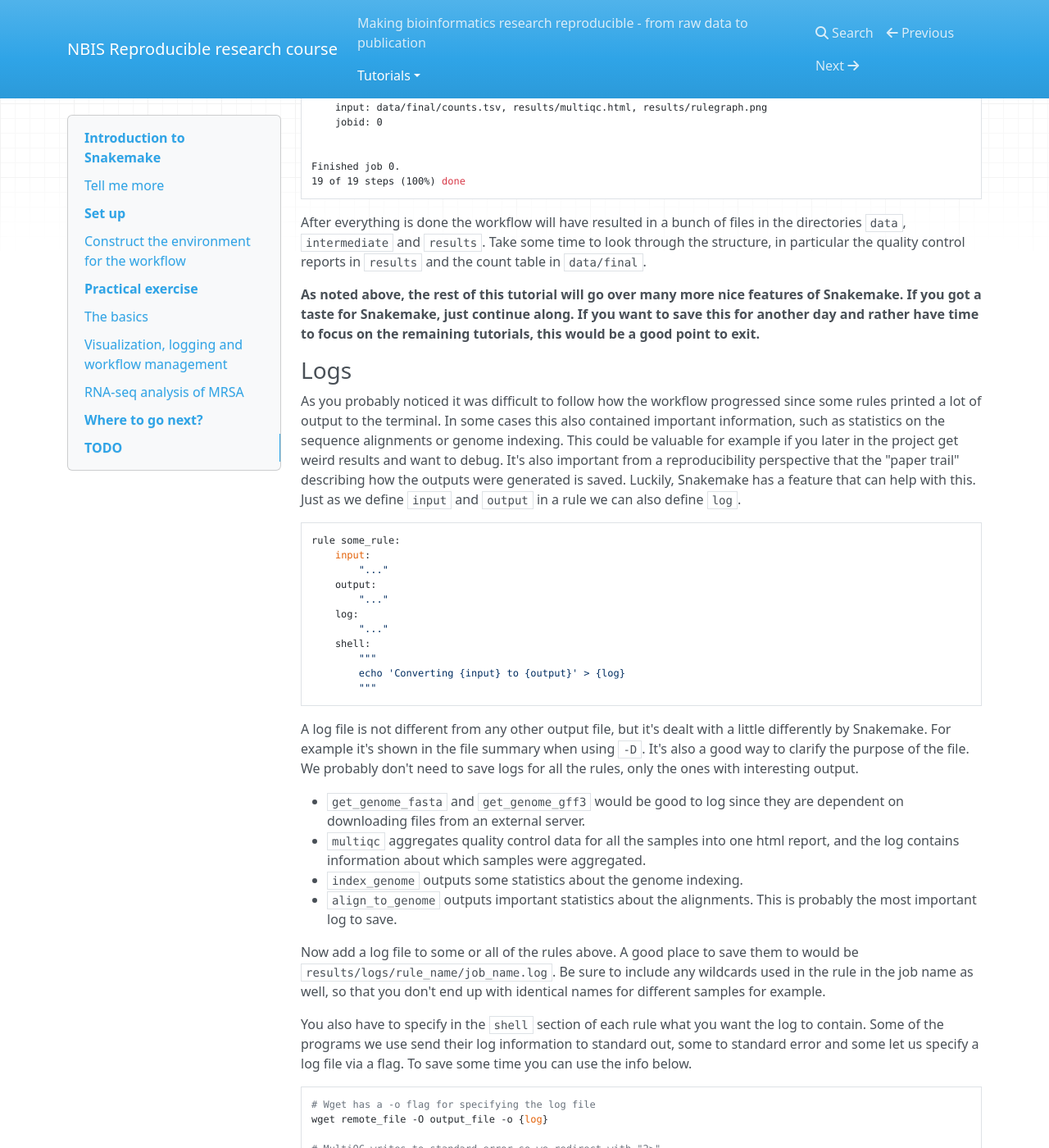
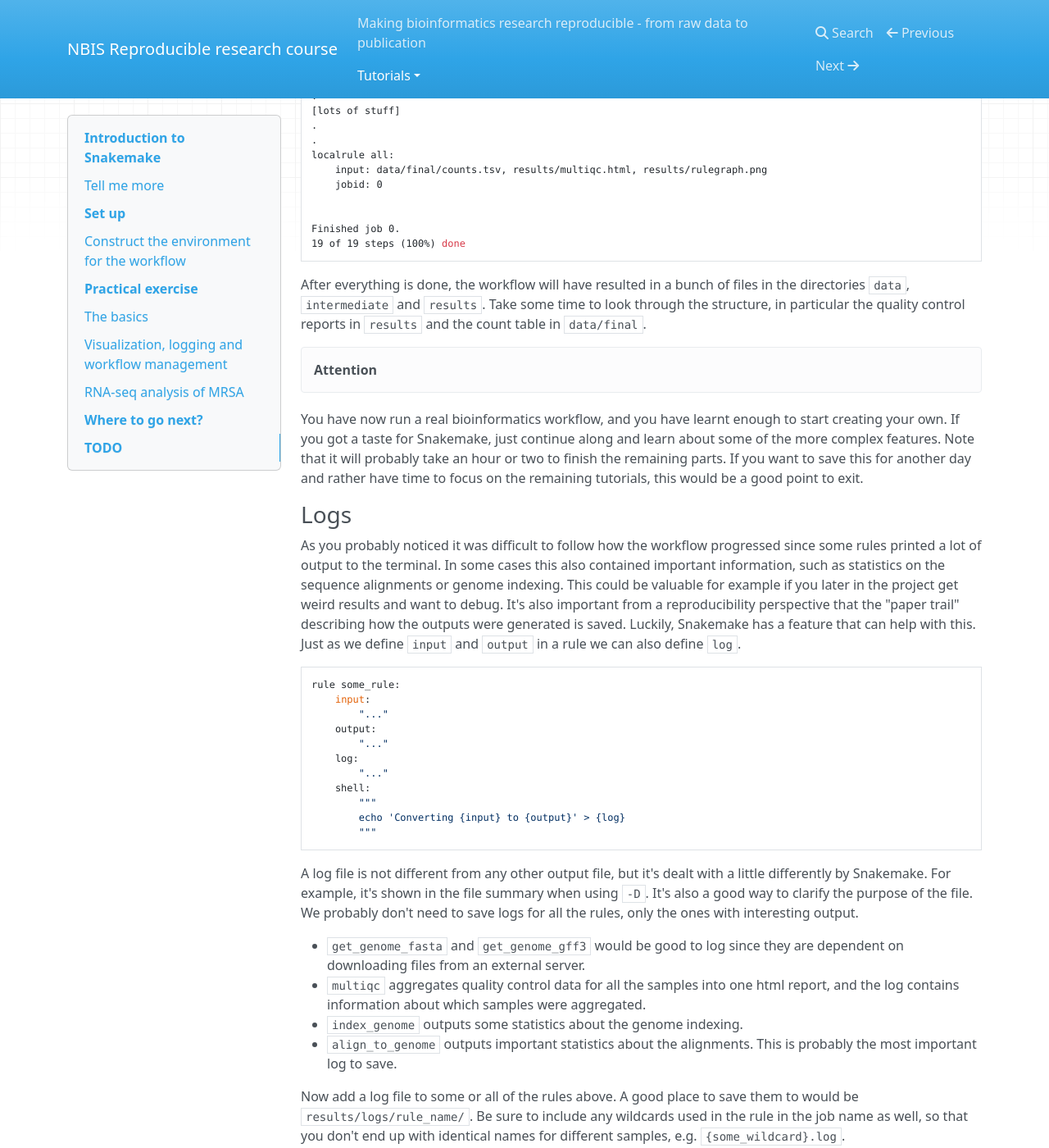
Before and after one commit to NBISweden/workshop-reproducible-research, an MkDocs documentation site: the page built from docs/snakemake.md, in a window 1280 px wide and 1400 px high, scrolled down 12566 px. Shown: the whole window at 82% size. Built offline with MkDocs 1.6.1, drawn with Linux system fonts in a browser that asks for light colours; nearby versions of some CDN libraries; old or Windows-style settings are respelled for this version of MkDocs; some of the changed text lies outside the part shown.

Commit message:
language and spelling in snakemake tutorial

````diff
--- a/docs/snakemake.md
+++ b/docs/snakemake.md
@@ -279,8 +279,8 @@
         """
 ```
 
-!!! info
-    It's not really important for the exercise, but the shell command used here first outputs "Concatenating " followed by a space delimited list of the files in `input`. This string is then sent to the program `cat` where it's concatenated with `input[0]` and `input[1]` (the parameter `-` means that it should read from standard input). Lastly, the output from `cat` is sent to `{output}`.
+!!! note
+    It's not really important for the tutorial, but the shell command used here first outputs "Concatenating " followed by a space delimited list of the files in `input`. This string is then sent to the program `cat` where it's concatenated with `input[0]` and `input[1]` (the parameter `-` means that it should read from standard input). Lastly, the output from `cat` is sent to `{output}`.
 
 If you now run the workflow as before you should get "Nothing to be done", because no files involved in the workflow have been changed. Instead we have to force Snakemake to rerun the rule by using the `-R`flag. Let's try a dry-run.
 
@@ -326,7 +326,8 @@
 ## RNA-seq analysis of MRSA
 As you might remember from the [intro](index.md), we are attempting to understand how lytic bacteriophages can be used as a future therapy for the multiresistant bacteria MRSA (methicillin-resistant _Staphylococcus aureus_). In order to do this we have performed RNA-seq of three strains, one test and two controls. We've set up a Snakemake workflow for the RNA-seq analysis and it seems to be running nicely. We'd now like to modify this workflow to make it more flexible and reproducible.
 
-This section will leave a little more up to you compared to the previous one. If you get stuck at some point the final workflow after all the modifications can be found in the `git_jupyter_docker` directory.
+!!! attention
+    This section will leave a little more up to you compared to the previous one. If you get stuck at some point the final workflow after all the modifications can be found in the `git_jupyter_docker` directory.
 
 Let's start by generating the rule graph so that we get an overview of the workflow.
 
@@ -340,7 +341,7 @@
 
 Now take some time and look through the workflow file and try to understand how the rules fit together. Use the rule graph as aid. The rules represent a quite standard, although somewhat simplified, workflow for RNA-seq analysis. If you are unfamiliar with the purpose of the different operations (index genome, FastQC and so on), then take a look at the [intro](index.md).
 
-Also generate the job graph in the same manner. Here you can see that three samples will be downloaded from SRA (Sequence Read Archive); SRR935090, SRR935091, and SRR935092. Those will then be quality controlled with FastQC and aligned to a genome. The QC output will be aggregated with MultiQC and the alignments will be used to generate a count table, i.e a table that show how many reads map to each gene for each sample. This count table is then what the downstream analysis will be based on (in the [Rmarkdown exercise](rmarkdown.md)).
+Also generate the job graph in the same manner. Here you can see that three samples will be downloaded from SRA (Sequence Read Archive); SRR935090, SRR935091, and SRR935092. Those will then be quality controlled with FastQC and aligned to a genome. The QC output will be aggregated with MultiQC and the alignments will be used to generate a count table, i.e. a table that shows how many reads map to each gene for each sample. This count table is then what the downstream analysis will be based on (in the [Rmarkdown tutorial](rmarkdown.md) and in the [Docker tutorial](docker.md)).
 
 ![alt text](dag_mrsa.svg)
 
@@ -389,9 +390,10 @@
 19 of 19 steps (100%) done
 ```
 
-After everything is done the workflow will have resulted in a bunch of files in the directories `data`, `intermediate` and `results`. Take some time to look through the structure, in particular the quality control reports in `results` and the count table in `data/final`.
+After everything is done, the workflow will have resulted in a bunch of files in the directories `data`, `intermediate` and `results`. Take some time to look through the structure, in particular the quality control reports in `results` and the count table in `data/final`.
 
-**As noted above, the rest of this tutorial will go over many more nice features of Snakemake. If you got a taste for Snakemake, just continue along. If you want to save this for another day and rather have time to focus on the remaining tutorials, this would be a good point to exit.**
+!!! attention
+  You have now run a real bioinformatics workflow, and you have learnt enough to start creating your own. If you got a taste for Snakemake, just continue along and learn about some of the more complex features. Note that it will probably take an hour or two to finish the remaining parts. If you want to save this for another day and rather have time to focus on the remaining tutorials, this would be a good point to exit.
 
 ### Logs
 As you probably noticed it was difficult to follow how the workflow progressed since some rules printed a lot of output to the terminal. In some cases this also contained important information, such as statistics on the sequence alignments or genome indexing. This could be valuable for example if you later in the project get weird results and want to debug. It's also important from a reproducibility perspective that the "paper trail" describing how the outputs were generated is saved. Luckily, Snakemake has a feature that can help with this. Just as we define `input` and `output` in a rule we can also define `log`.
@@ -410,14 +412,14 @@
         """
 ```
 
-A log file is not different from any other output file, but it's dealt with a little differently by Snakemake. For example it's shown in the file summary when using `-D`. It's also a good way to clarify the purpose of the file. We probably don't need to save logs for all the rules, only the ones with interesting output.
+A log file is not different from any other output file, but it's dealt with a little differently by Snakemake. For example, it's shown in the file summary when using `-D`. It's also a good way to clarify the purpose of the file. We probably don't need to save logs for all the rules, only the ones with interesting output.
 
 * `get_genome_fasta` and `get_genome_gff3` would be good to log since they are dependent on downloading files from an external server.
 * `multiqc` aggregates quality control data for all the samples into one html report, and the log contains information about which samples were aggregated.
 * `index_genome` outputs some statistics about the genome indexing.
 * `align_to_genome` outputs important statistics about the alignments. This is probably the most important log to save.
 
-Now add a log file to some or all of the rules above. A good place to save them to would be `results/logs/rule_name/job_name.log`. Be sure to include any wildcards used in the rule in the job name as well, so that you don't end up with identical names for different samples for example.
+Now add a log file to some or all of the rules above. A good place to save them to would be `results/logs/rule_name/`. Be sure to include any wildcards used in the rule in the job name as well, so that you don't end up with identical names for different samples, e.g. `{some_wildcard}.log`.
 
 You also have to specify in the `shell` section of each rule what you want the log to contain. Some of the programs we use send their log information to standard out, some to standard error and some let us specify a log file via a flag. To save some time you can use the info below.
 
@@ -438,7 +440,7 @@
 Now rerun the whole workflow by using the `-F` flag. Do the logs contain what they should? Note how much easier it it to follow the progression of the workflow when the rules write to logs instead of to the terminal. If you run with `-D` (or `-S` for a simpler version) you will see that the summary table now also contains the log file for each of the files in the workflow.
 
 ### Marking files as temporary
-It's not uncommon that workflows in bioinformatics contain temporary files that should be kept for some time and then deleted once they are no longer needed. A typical case could be that some operation generates a file, which is then compressed to save space or indexed to make searching faster. There is then no need to save the original output file. Take a look at the job graph for our workflow again. The output from `align_to_genome` is a bam file, which contains information about all the reads for a sample and where they map in the genome. For downstream processing we need this file to be sorted by genome coordinates. This is what the rule `sort_bam` is for. We therefore end up with both `intermediate/{sra_id}.bam` and `intermediate/{sra_id}.sorted.bam`.
+It's not uncommon that workflows contain temporary files that should be kept for some time and then deleted once they are no longer needed. A typical case could be that some operation generates a file, which is then compressed to save space or indexed to make searching faster. There is then no need to save the original output file. Take a look at the job graph for our workflow again. The output from `align_to_genome` is a bam file, which contains information about all the reads for a sample and where they map in the genome. For downstream processing we need this file to be sorted by genome coordinates. This is what the rule `sort_bam` is for. We therefore end up with both `intermediate/{sra_id}.bam` and `intermediate/{sra_id}.sorted.bam`.
 
 In Snakemake we can mark an output file as temporary like this:
 
@@ -464,18 +466,18 @@
 ```
 
 !!! tip
-    Sometimes you may want to trigger removal of temporary files without actually rerunning the jobs. You can then use the `--touch` flag, which will run though the workflow and update the timestamps on all output files without actually executing the code in `shell`.
+    Sometimes you may want to trigger removal of temporary files without actually rerunning the jobs. You can then use the `--touch` flag, which will run through the workflow and update the timestamps on all output files without actually executing the code in `shell`.
 
 Snakemake has a number of options for marking files:
 
 * `temp("...")`: The output file should be deleted once it's no longer needed by any rules.
-* `protected("...")`: The output file should be write-protected. Typically used to protect files which require a huge amount of computation time from being accidentally deleted.
+* `protected("...")`: The output file should be write-protected. Typically used to protect files that require a huge amount of computational resources from being accidentally deleted.
 * `ancient("...")`: The timestamp of the input file is ignored and it's always assumed to be older than any of the output files.
 * `touch("...")`: The output file should be "touched", i.e. created or updated, when the rule has finished. Typically used as "flag files" to enforce some rule execution order without real file dependencies.
 * `dynamic("{some_wildcard}...")`: This one is a bit tricky. It's used when the number of output files from a rule cannot be determined beforehand. A typical use case could be if you run some clustering analysis and end up with one file per cluster.
 
 ### Shadow rules
-Take a look at the rule `generate_count_table` below. Since `input.annotation` is compressed it is first unzipped to a temporary file. `htseq-count` then generates a temporary count table, which is finally prepended with a header containing the sample names. Lastly, the two temporary files are deleted.
+Take a look at the rule `generate_count_table` below. Since `input.annotation` is compressed, it is first unzipped to a temporary file. `htseq-count` then generates a temporary count table, which is finally prepended with a header containing the sample names. Lastly, the two temporary files are deleted.
 
 ```python
 rule generate_count_table:
@@ -526,12 +528,11 @@
 
 Try this out for the rules where we have to "manually" deal with files that aren't tracked by Snakemake (`multiqc`, `index_genome`, `generate_count_table`). Also remove the shell commands that remove temporary files from those rules, as they are no longer needed. Now rerun the workflow and validate that the temporary files don't show up in your working directory.
 
-Some people use the shadow option for almost every rule and some never use it at all. One thing to keep in mind is that it leads to some extra file operations when the outputs are moved to their final location. This is no issue when the `.snakemake` directory is on the same disk as the output directory, but if you're running on a distributed file system and generate many very large files it might be worth considering other options.
-
-*ADD OUTPUT EXAMPLE WHEN ISSUE DEALT WITH*
+!!! tip
+    Some people use the shadow option for almost every rule and some never use it at all. One thing to keep in mind is that it leads to some extra file operations when the outputs are moved to their final location. This is no issue when the `.snakemake` directory is on the same disk as the output directory, but if you're running on a distributed file system and generate many very large files it might be worth considering other options.
 
 ### Rule targets
-So far we have only defined the inputs/outputs of a rule as strings or in some case a list of strings, but Snakemake allows us to be much more flexible than that. Actually, we can use any Python expression or even functions, as long as they return a string or list of strings. Consider the rule `align_to_genome` below.
+So far we have only defined the inputs/outputs of a rule as strings, or in some case a list of strings, but Snakemake allows us to be much more flexible than that. Actually, we can use any Python expression or even functions, as long as they return a string or list of strings. Consider the rule `align_to_genome` below.
 
 ```python
 rule align_to_genome:
@@ -581,7 +582,7 @@
 Now use `expand()` in `multiqc` and `generate_count_table` to use `SAMPLES` for the sample ids. Much better!
 
 ### Parameters
-In a typical bioinformatics project considerable efforts are spent on tweaking parameters for the various programs involved. It would be inconvenient if you had to change in the shell scripts themselves everytime you wanted to run with a new setting. Luckily, there is a better option for this; the `params` keyword.
+In a typical bioinformatics project considerable efforts are spent on tweaking parameters for the various programs involved. It would be inconvenient if you had to change in the shell scripts themselves everytime you wanted to run with a new setting. Luckily, there is a better option for this: the `params` keyword.
 
 ```python
 rule some_rule:
@@ -648,7 +649,7 @@
 !!! tip
     Rather than supplying the config file from the command line you could also add the line `configfile: "config.yml"` to the top of your Snakefile.
 
-If we want to move all project-specific information to `config.yml` and let the Snakefile be a more general RNA-seq analysis workflow we need to:
+If we want to move all project-specific information to `config.yml` and let the Snakefile be a more general RNA-seq analysis workflow we need the config file to:
 
 * Specify which samples to run.
 * Specify which genome to align to and where to download its sequence and annotation files.
````
Also changed, not shown: other parts of docs/snakemake.md (+4 -4 lines), docs/docker.md (+1 -1 lines).
